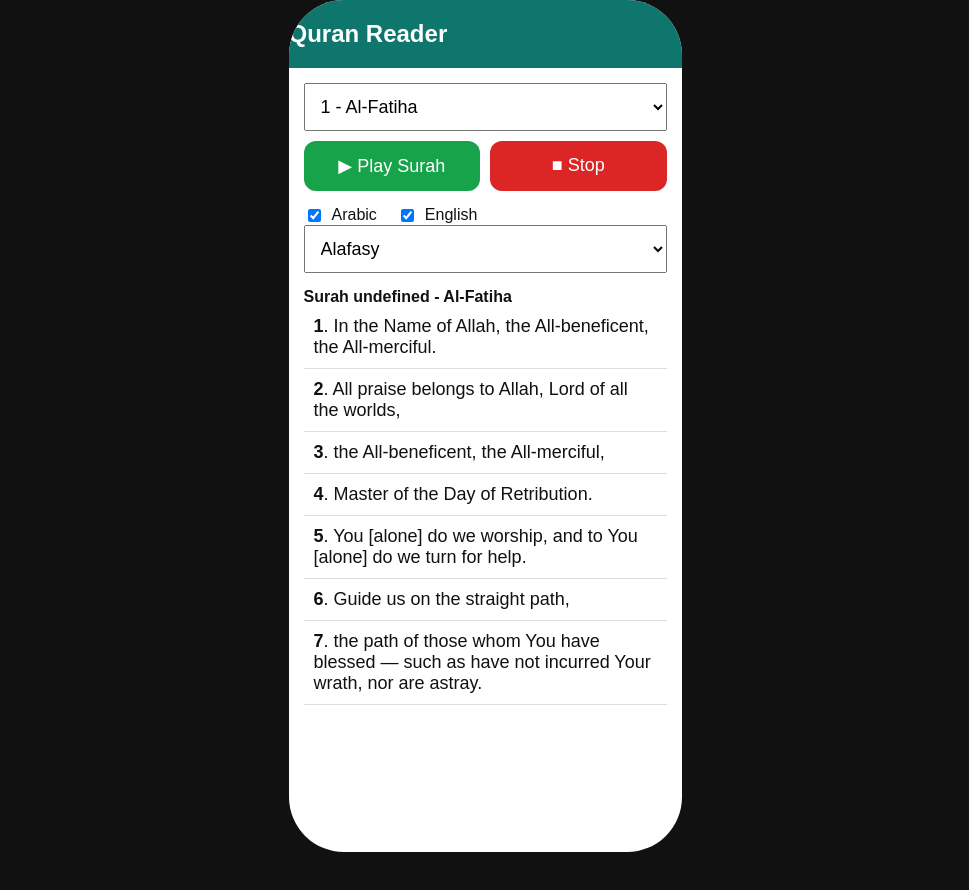
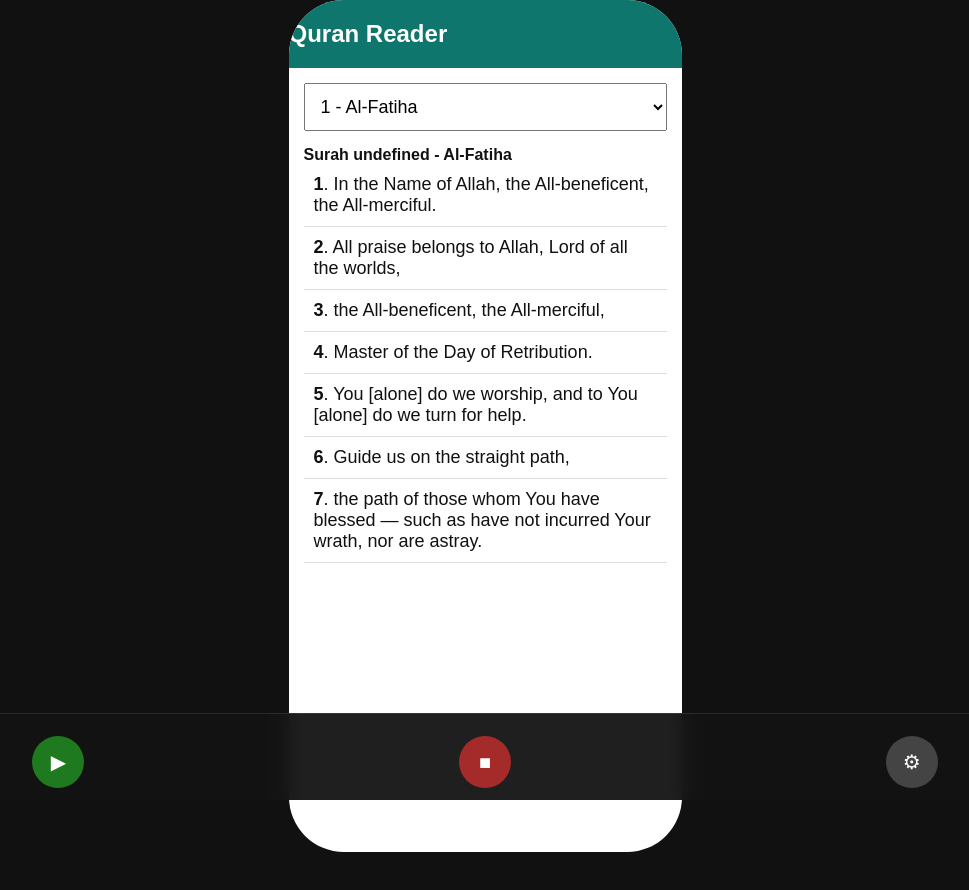
Before and after one commit to shabirdewji/phoneqr, a Flask app: page / in a window 1280 px wide. Shown: the whole page, without its empty margins (155-1124 px from the left). Before the commit the page ends 852 px from the top, so only its background shows below. Run offline with Flask 3, Linux system fonts and the light colour scheme; data comes from the database, SQL or seed files in the repository.

Commit message:
Update app

```diff
--- a/static/app.js
+++ b/static/app.js
@@ -3,6 +3,16 @@ let currentIndex = 0;
 let playing = false;
 let stopRequested = false;
 
+let settings = {
+    playArabic: true,
+    playEnglish: true,
+    reciter: "Alafasy_128kbps"
+};
+
+window.onload = () => {
+    loadSettings();
+    loadSurah();
+};
 
 async function loadSurah()
 {
@@ -35,52 +45,49 @@ document.getElementById("surahSelect")
 window.onload = loadSurah;
 
 
-function speakNext(){
-    if(!playing) return;
-    if(currentIndex >= ayahs.length){
-        document.getElementById("status")
-                .innerText = "Finished";
-        playing = false;
-        return;
-    }
+// function speakNext(){
+//     if(!playing) return;
+//     if(currentIndex >= ayahs.length){
+//         document.getElementById("status")
+//                 .innerText = "Finished";
+//         playing = false;
+//         return;
+//     }
 
-    let ayah = ayahs[currentIndex];
+//     let ayah = ayahs[currentIndex];
 
-    document.querySelectorAll(".ayah")
-            .forEach(a => a.classList.remove("active"));
+//     document.querySelectorAll(".ayah")
+//             .forEach(a => a.classList.remove("active"));
 
-    let row =
-        document.getElementById(
-            `ayah-${ayah.ayah}`
-        );
+//     let row = document.getElementById(`ayah-${ayah.surah}-${ayah.ayah}`)
 
-    row.classList.add("active");
+//     row.classList.add("active");
 
-    row.scrollIntoView({
-        behavior:"smooth",
-        block:"center"
-    });
+//     row.scrollIntoView({
+//         behavior:"smooth",
+//         block:"center"
+//     });
 
-    document.getElementById("status")
-            .innerText =
-            `Reading Ayah ${ayah.ayah}`;
+//     document.getElementById("status")
+//             .innerText =
+//             `Reading Ayah ${ayah.ayah}`;
 
-    let utter =
-        new SpeechSynthesisUtterance(
-            ayah.text
-        );
+//     let utter =
+//         new SpeechSynthesisUtterance(
+//             ayah.text
+//         );
 
-    utter.rate = 0.95;
-    utter.pitch = 1;
+//     utter.rate = 0.95;
+//     utter.pitch = 1;
 
-    utter.onend = function(){
+//     utter.onend = function(){
 
-        currentIndex++;
-        speakNext();
-    };
+//         currentIndex++;
+//         speakNext();
+//     };
 
-    speechSynthesis.speak(utter);
-}
+//     speechSynthesis.speak(utter);
+// }
 
 
 
@@ -94,15 +101,15 @@ function buildId(surah, ayah)
 }
 
 
-function highlightAyah(surah, ayah)
+function highlightAyah(surah, ayahNumber)
 {
     document.querySelectorAll(".ayah")
         .forEach(a => a.classList.remove("active"));
 
-    const el = document.getElementById(`ayah-${surah}-${ayah}`);
+    const el = document.getElementById(`ayah-${surah}-${ayahNumber}`);
 
     if (!el) {
-        console.log("Highlight NOT FOUND:", surah, ayah);
+        console.log("Highlight NOT FOUND:", surah, ayahNumber);
         return;
     }
 
@@ -207,8 +214,10 @@ async function playArabicAudio(id, surah, ayah)
 
 async function playAyah(ayah)
 {
-    const playArabic = document.getElementById("playArabic")?.checked;
-    const playEnglish = document.getElementById("playEnglish")?.checked;
+
+    const playArabic = settings.playArabic;
+    const playEnglish = settings.playEnglish;
+    const reciter = settings.reciter;
 
     const id = buildId(ayah.surah, ayah.ayah);
 
@@ -216,10 +225,13 @@ async function playAyah(ayah)
     console.log("Arabic:", playArabic, "English:", playEnglish);
     console.log("Ayah:", ayah);
 
+    speechSynthesis.cancel();
+
+    highlightAyah(ayah.surah, ayah.ayah); // 🔥 move here FIRST
+
     if (playArabic)
     {
-       await playArabicAudio(id, ayah.surah, ayah.ayah);
-        if (stopRequested) return;
+    await playArabicAudio(id, ayah.surah, ayah.ayah);
     }
 
     console.log("AFTER ARABIC");
@@ -257,3 +269,33 @@ function stopReading()
 
     speechSynthesis.cancel();
 }
+
+function loadSettings() {
+    const saved = localStorage.getItem("quranSettings");
+    if (saved) {
+        settings = JSON.parse(saved);
+    }
+}
+
+function saveSettings() {
+    settings.playArabic = document.getElementById("setArabic").checked;
+    settings.playEnglish = document.getElementById("setEnglish").checked;
+    settings.reciter = document.getElementById("setReciter").value;
+
+    localStorage.setItem("quranSettings", JSON.stringify(settings));
+
+    closeSettings();
+}
+
+function openSettings() {
+    document.getElementById("settingsModal").classList.remove("hidden");
+
+    // sync UI with current settings
+    document.getElementById("setArabic").checked = settings.playArabic;
+    document.getElementById("setEnglish").checked = settings.playEnglish;
+    document.getElementById("setReciter").value = settings.reciter;
+}
+
+function closeSettings() {
+    document.getElementById("settingsModal").classList.add("hidden");
+}
--- a/static/style.css
+++ b/static/style.css
@@ -119,6 +119,107 @@ button{
     margin: auto;
 }
 
+.modal {
+    position: fixed;
+    top: 0;
+    left: 0;
+    width: 100%;
+    height: 100%;
+    background: rgba(0,0,0,0.6);
+    display: flex;
+    justify-content: center;
+    align-items: center;
+}
+
+.modal-content {
+    background: white;
+    padding: 20px;
+    border-radius: 10px;
+    width: 300px;
+}
+
+.hidden {
+    display: none;
+}
+
+.settings-btn {
+    font-size: 26px;
+    width: 44px;
+    height: 44px;
+    border-radius: 50%;
+    border: none;
+    background: #222;
+    color: white;
+    cursor: pointer;
+
+    display: flex;
+    align-items: center;
+    justify-content: center;
+}
+.bottom-bar {
+    position: fixed;
+    bottom: 0;
+    left: 0;
+    width: 100%;
+
+    display: flex;
+    justify-content: space-around;
+    align-items: center;
+
+    padding: 12px 0;
+    background: rgba(20, 20, 20, 0.95);
+    backdrop-filter: blur(10px);
+
+    border-top: 1px solid rgba(255,255,255,0.1);
+
+    z-index: 9999;
+}
+
+/* base button style */
+.bar-btn {
+    width: 52px;
+    height: 52px;
+    border-radius: 50%;
+
+    border: none;
+    cursor: pointer;
+
+    font-size: 20px;
+    color: white;
+
+    background: #333;
+
+    display: flex;
+    align-items: center;
+    justify-content: center;
+
+    transition: transform 0.15s ease, background 0.2s ease;
+}
+
+.bar-btn:active {
+    transform: scale(0.92);
+}
+
+/* play button (optional emphasis) */
+.bar-btn:first-child {
+    background: #1f7a1f;
+}
+
+/* stop button */
+.bar-btn.danger {
+    background: #a52a2a;
+}
+
+/* settings button */
+.bar-btn.settings {
+    background: #444;
+}
+
+/* prevent content being hidden behind bar */
+body {
+    padding-bottom: 90px;
+}
+
 @media (min-width: 600px) {
     .phone {
         width: 393px;
--- a/templates/index.html
+++ b/templates/index.html
@@ -7,10 +7,12 @@
 
 <meta name="apple-mobile-web-app-capable" content="yes">
 <meta name="apple-mobile-web-app-status-bar-style" content="black-translucent">
+
 <title>Quran Audio Reader</title>
 
-<link rel="stylesheet" href="{{ url_for('static', filename='/style.css') }}">
+<link rel="stylesheet" href="{{ url_for('static', filename='style.css') }}">
 <link rel="icon" href="{{ url_for('static', filename='favicon.ico') }}">
+
 <script src="https://code.jquery.com/jquery-3.6.0.min.js"></script>
 
 </head>
@@ -18,10 +20,15 @@
 <body>
 
 <div class="phone">
+
+    <!-- HEADER -->
     <div class="header">
         <h2>Quran Reader</h2>
     </div>
+
     <div class="content">
+
+        <!-- SURAH SELECT -->
         <select id="surahSelect">
             {% for row in surahs %}
             <option value="{{ row.surah }}">
@@ -30,54 +37,78 @@
             {% endfor %}
         </select>
 
-        <div class="controls">
-            <button class="play" onclick="playSurah()">
-                ▶ Play Surah
-            </button>
+<!-- BOTTOM CONTROL BAR -->
+<div class="bottom-bar">
 
-            <button class="stop" onclick="stopReading()">
-                ■ Stop
-            </button>
-        </div>
+    <button class="bar-btn" onclick="playSurah()">
+        ▶
+    </button>
 
-        <div class="options">
-            <label class="checkbox">
-                <input type="checkbox" id="playArabic" checked>
-                <span>Arabic</span>
-            </label>
+    <button class="bar-btn danger" onclick="stopReading()">
+        ■
+    </button>
 
-            <label class="checkbox">
-                <input type="checkbox" id="playEnglish" checked>
-                <span>English</span>
-            </label>
-        </div>
-
-        <select id="reciter">
-            <option value="Alafasy_128kbps">
-                Alafasy
-            </option>
-            <option value="Abdul_Basit_Murattal_128kbps">
-                Abdul Basit
-            </option>
-            <option value="Husary_128kbps">
-                Husary
-            </option>
-            <option value="Minshawy_Murattal_128kbps">
-                Minshawy
-            </option>
-        </select>
-
-        <div id="status"></div>
-        <div id="ayahs"></div>
-    </div>
+    <button class="bar-btn settings" onclick="openSettings()">
+        ⚙
+    </button>
 
 </div>
 
+        <!-- STATUS -->
+        <div id="status"></div>
+
+        <!-- AYAH DISPLAY -->
+        <div id="ayahs"></div>
+
+    </div>
+</div>
+
+<!-- AUDIO -->
 <audio id="audioPlayer"></audio>
 
+<!-- SCRIPT -->
+<script src="{{ url_for('static', filename='app.js') }}"></script>
 
+<!-- ================= SETTINGS MODAL ================= -->
+<div id="settingsModal" class="modal hidden">
 
-<script src="{{ url_for('static', filename='/app.js') }}"></script>
+    <div class="modal-content">
+
+        <h2>Settings</h2>
+
+        <label class="setting-item">
+            <input type="checkbox" id="setArabic">
+            Play Arabic
+        </label>
+
+        <br><br>
+
+        <label class="setting-item">
+            <input type="checkbox" id="setEnglish">
+            Play English
+        </label>
+
+        <br><br>
+
+        <label class="setting-item">
+            Reciter:
+            <select id="setReciter">
+                <option value="Alafasy_128kbps">Alafasy</option>
+                <option value="Abdul_Basit_Mujawwad_128kbps">Abdul Basit</option>
+                <option value="Husary_128kbps">Husary</option>
+                <option value="Minshawy_Murattal_128kbps">Minshawy</option>
+            </select>
+        </label>
+
+        <br><br>
+
+        <div class="modal-actions">
+            <button onclick="saveSettings()">Save</button>
+            <button onclick="closeSettings()">Close</button>
+        </div>
+
+    </div>
+</div>
 
 </body>
 </html>
```
